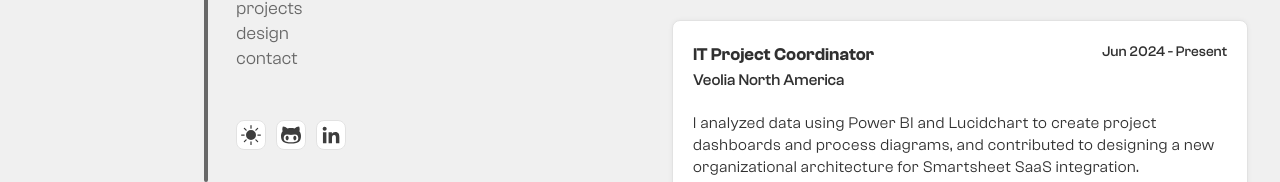
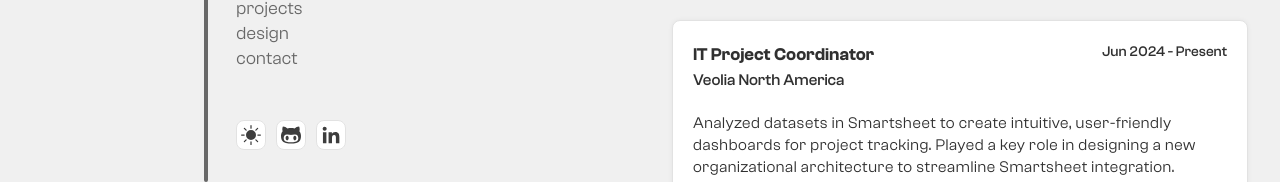
Before and after one commit to qinflan/portfolio, a React (Vite) app in the folder portfolio/client/: page / in a window 1280 px wide. Shown: the part 618-800 px from the top of the page. Built offline with nearby package versions, Linux system fonts and the light colour scheme; a web font is replaced by a local one.

Commit message:
Update WorkData.ts

```diff
--- a/portfolio/client/src/components/pages/experience/WorkData.ts
+++ b/portfolio/client/src/components/pages/experience/WorkData.ts
@@ -3,7 +3,7 @@
       title: "IT Project Coordinator",
       company: "Veolia North America",
       dates: "Jun 2024 - Present",
-      description: "I analyzed data using Power BI and Lucidchart to create project dashboards and process diagrams, and contributed to designing a new organizational architecture for Smartsheet SaaS integration.",
+      description: "Analyzed datasets in Smartsheet to create intuitive, user-friendly dashboards for project tracking. Played a key role in designing a new organizational architecture to streamline Smartsheet integration.",
       skills: ["Power BI", "Smartsheet", "Jira", "Lucidchart", "Project Management"]
     },
     {
```
